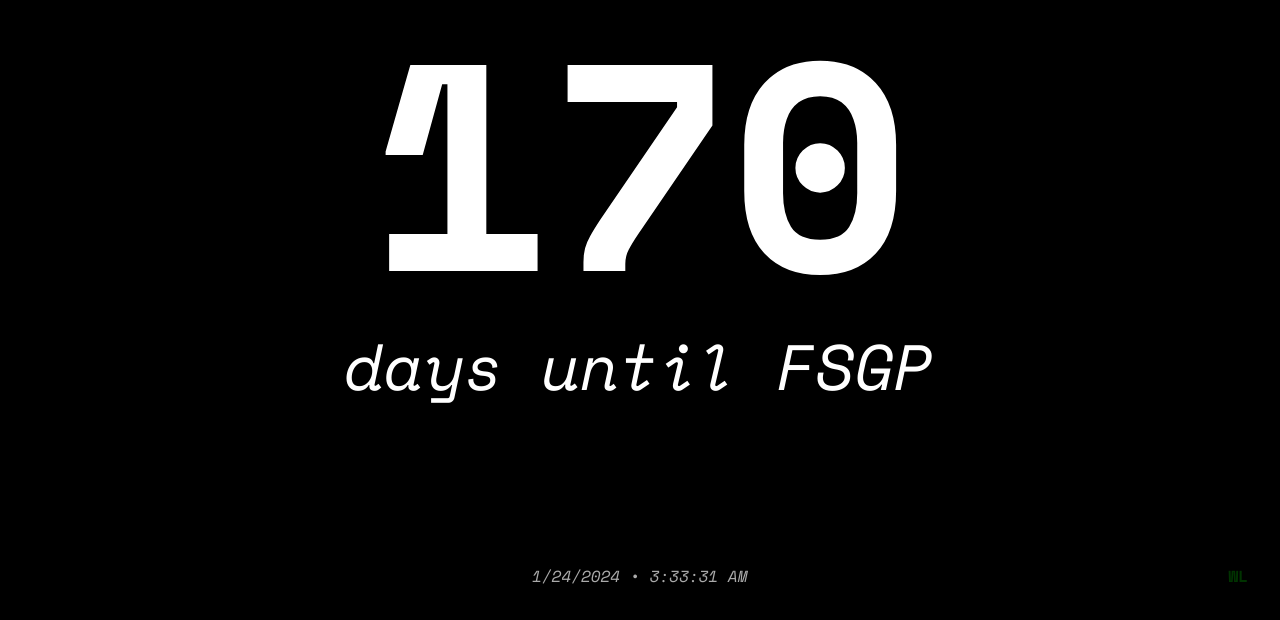
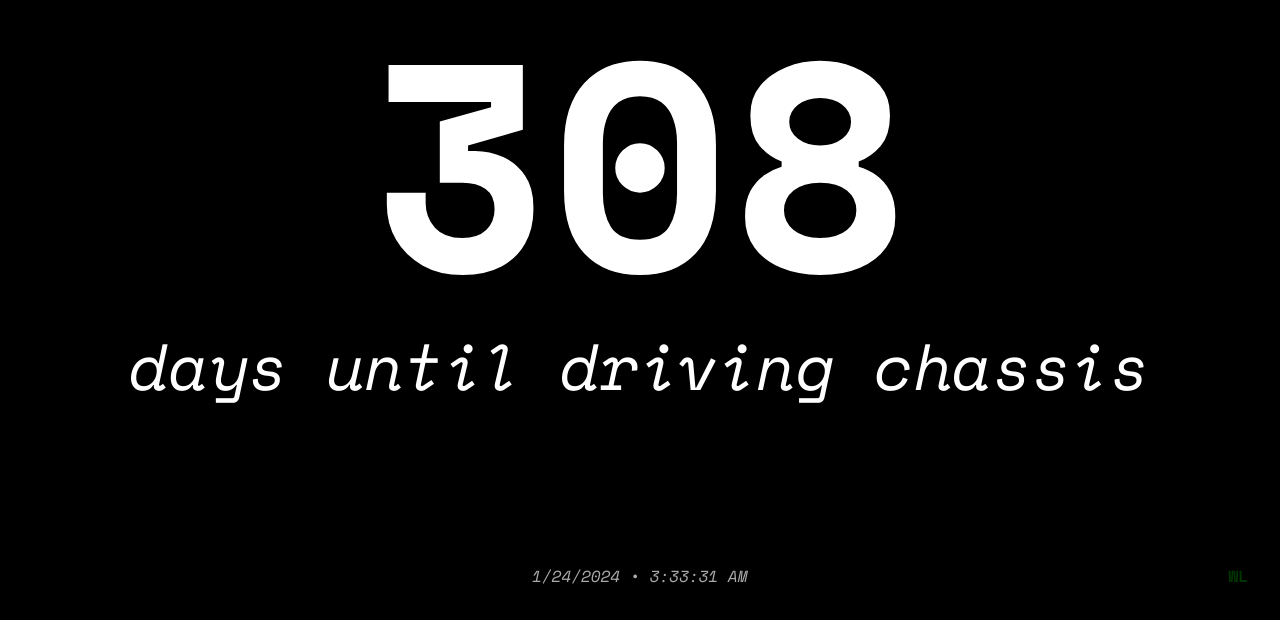
Before and after one commit to cyfinfaza/rusolar-countdown, a Svelte app: page / in a window 1280 px wide. Shown: the part 180-800 px from the top of the page. Built offline with nearby package versions, Linux system fonts and the light colour scheme.

Commit message:
update to driving chassis

```diff
--- a/src/App.svelte
+++ b/src/App.svelte
@@ -13,7 +13,7 @@
   }
   function recalculate() {
     const difference = Math.ceil(
-      (new Date("2024-07-12T00:00:00").getTime() - new Date().getTime()) /
+      (new Date("2024-11-27T00:00:00").getTime() - new Date().getTime()) /
         (1000 * 60 * 60 * 24)
     );
     daysUntil = difference >= 0 ? difference : null;
@@ -61,7 +61,7 @@
   >
     {daysUntil ?? "--"}
   </h1>
-  <p>days until FSGP</p>
+  <p>days until driving chassis</p>
   <p class="currentTime">
     {currentTime ?? "--"}
   </p>
```
